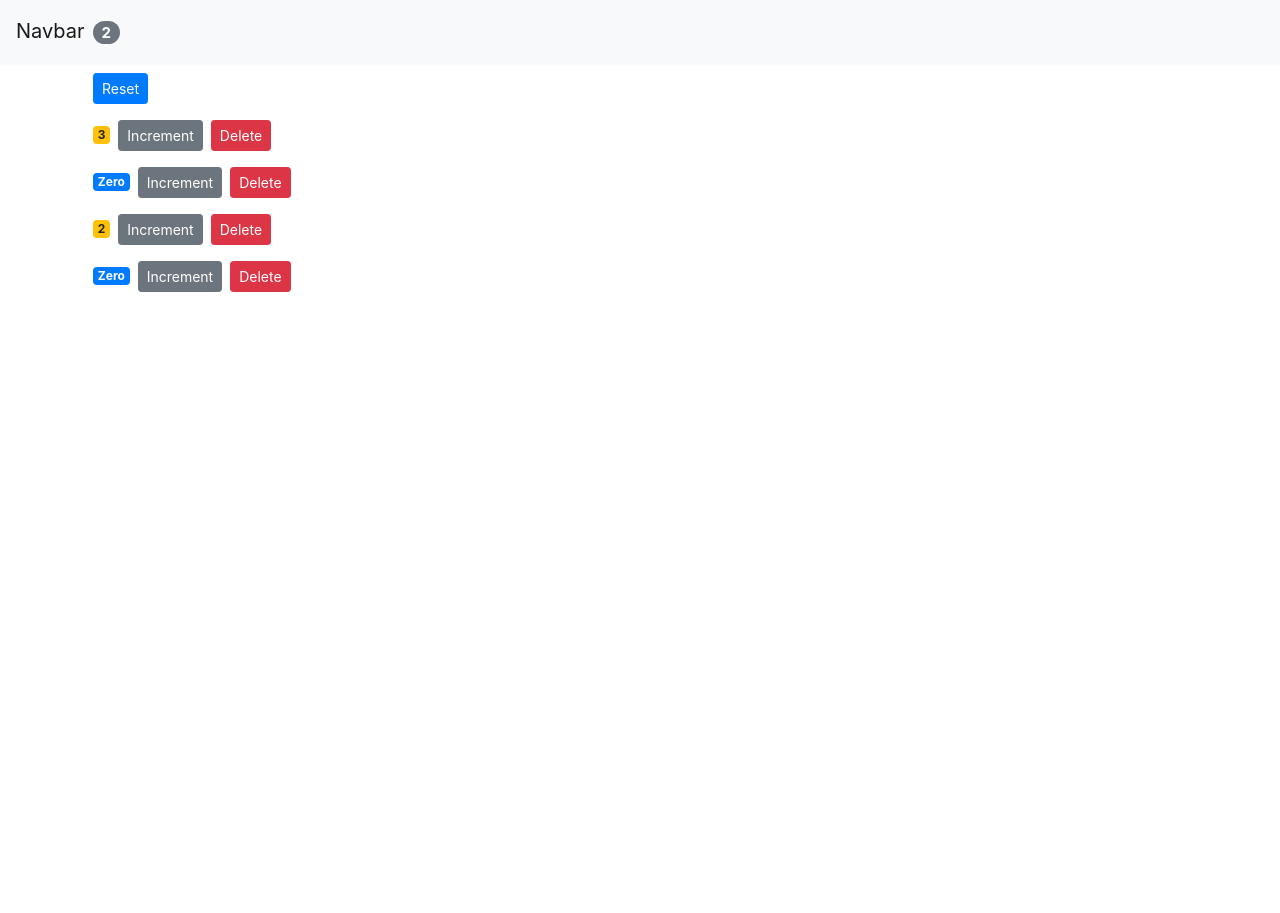
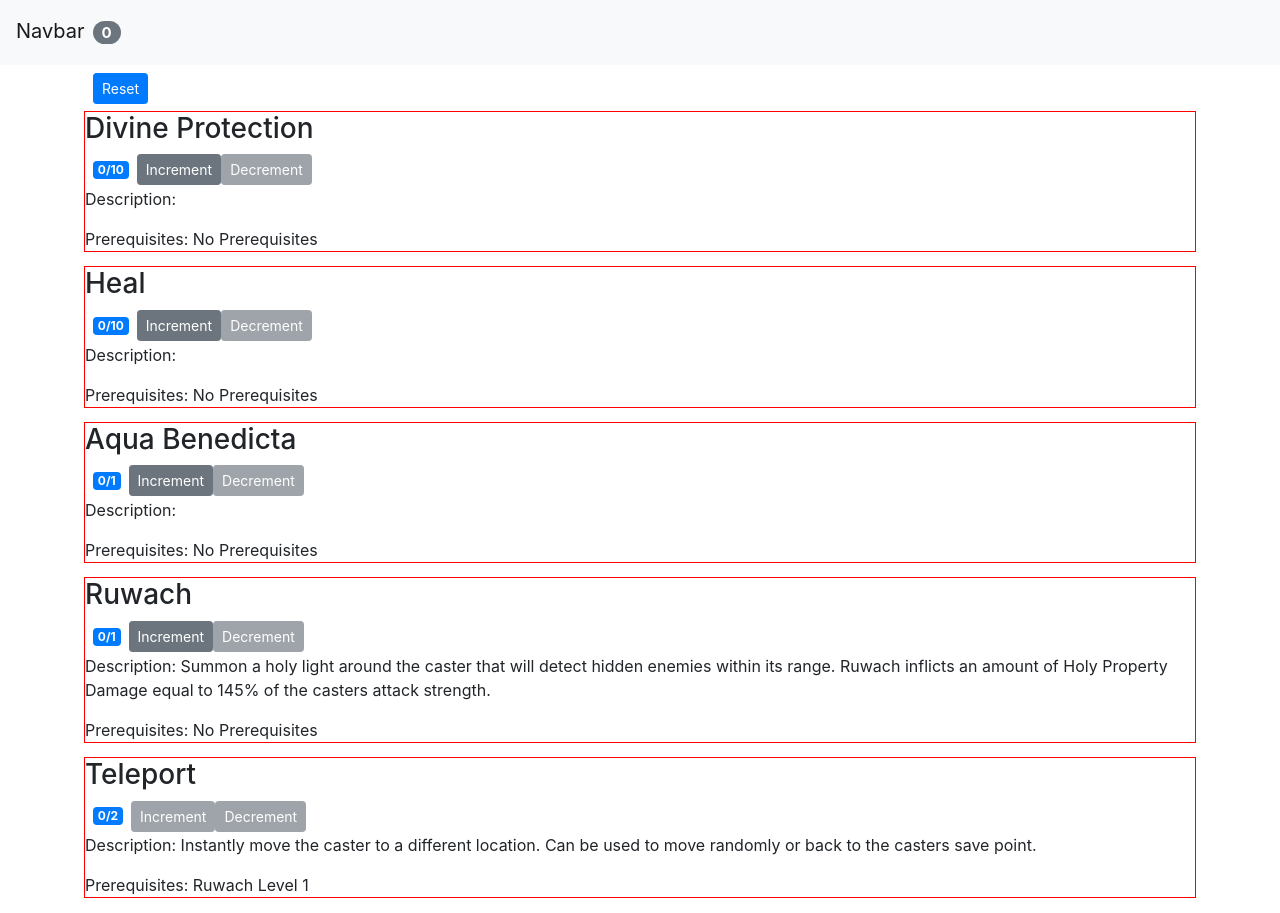
Before and after one commit to MichaelJahns/React-Tutorial, a React (Create React App) app in the folder counter/: page / in a window 1280 px wide. Before the commit the page ends 800 px from the top, so only its background shows below. Built offline with nearby package versions, Linux system fonts and the light colour scheme.

Commit message:
Attempting to recreate an rpg skill tree with React. I managed to get as far as prerequisites. '

```diff
--- a/counter/src/App.js
+++ b/counter/src/App.js
@@ -6,10 +6,45 @@ import "./App.css";
 class App extends Component {
   state = {
     counters: [
-      { id: 1, value: 3 },
-      { id: 2, value: 0 },
-      { id: 3, value: 2 },
-      { id: 4, value: 0 }
+      {
+        id: 1,
+        name: "Divine Protection",
+        value: 0,
+        levels: 10,
+        prerequisite: 0
+      },
+      {
+        id: 2,
+        name: "Heal",
+        value: 0,
+        levels: 10,
+        prerequisite: 0
+      },
+      {
+        id: 3,
+        name: "Aqua Benedicta",
+        value: 0,
+        levels: 1,
+        prerequisite: 0
+      },
+      {
+        id: 4,
+        name: "Ruwach",
+        value: 0,
+        levels: 1,
+        prerequisite: 0,
+        description:
+          "Summon a holy light around the caster that will detect hidden enemies within its range. Ruwach inflicts an amount of Holy Property Damage equal to 145% of the casters attack strength."
+      },
+      {
+        id: 5,
+        name: "Teleport",
+        value: 0,
+        levels: 2,
+        prerequisite: "Ruwach Level 1",
+        description:
+          "Instantly move the caster to a different location. Can be used to move randomly or back to the casters save point."
+      }
     ]
   };
 
@@ -30,15 +65,21 @@ class App extends Component {
     });
     this.setState({ counters });
   };
-  handleDelete = counterId => {
-    const counters = this.state.counters.filter(c => c.id !== counterId);
-    this.setState({ counters });
-  };
   handleIncrement = counter => {
     const counters = [...this.state.counters];
     const index = counters.indexOf(counter);
     counters[index] = { ...counter };
-    counters[index].value++;
+    counters[index] > 9 ? (counters[index] = 10) : (counters[index].value += 1);
+    // counters[index] >= counters[index].prerequs
+    //   ? (counters[index].prerequisite =0)
+    //   : (counters[index].prerequisite =0e);
+    this.setState({ counters });
+  };
+  handleDecrement = counter => {
+    const counters = [...this.state.counters];
+    const index = counters.indexOf(counter);
+    counters[index] = { ...counter };
+    counters[index].value--;
     this.setState({ counters });
   };
 
@@ -54,7 +95,7 @@ class App extends Component {
             counters={this.state.counters}
             onReset={this.handleReset}
             onIncrement={this.handleIncrement}
-            onDelete={this.handleDelete}
+            onDecrement={this.handleDecrement}
           />
         </main>
       </React.Fragment>
--- a/counter/src/components/counter.jsx
+++ b/counter/src/components/counter.jsx
@@ -1,23 +1,41 @@
 import React, { Component } from "react";
 
-export default class Counter extends Component {
+export default class Skill extends Component {
   render() {
+    console.log(this.props.counter);
+    const isIncrementEnabled =
+      this.props.counter.prerequisite ||
+      this.props.counter.value >= this.props.counter.levels;
+    const isDecrementEnabled = this.props.counter.value <= 0;
+
     return (
       <aside>
         {this.props.children}
-        <span className={this.getBadgeClasses()}>{this.formatCount()}</span>
+        <h3> {this.props.counter.name} </h3>
+        <span className={this.getBadgeClasses()}>
+          {this.props.counter.value}/{this.props.counter.levels}
+        </span>
         <button
+          disabled={isIncrementEnabled}
           onClick={() => this.props.onIncrement(this.props.counter)}
           className="btn btn-secondary btn-sm"
         >
           Increment
         </button>
         <button
-          onClick={() => this.props.onDelete(this.props.counter.id)}
-          className="btn btn-danger btn-sm m-2"
+          disabled={isDecrementEnabled}
+          onClick={() => this.props.onDecrement(this.props.counter)}
+          className="btn btn-secondary btn-sm"
         >
-          Delete
+          Decrement
         </button>
+        <p> Description: {this.props.counter.description} </p>
+        <p>
+          Prerequisites:{" "}
+          {this.props.counter.prerequisite === 0
+            ? "No Prerequisites"
+            : this.props.counter.prerequisite}
+        </p>
       </aside>
     );
   }
@@ -26,9 +44,4 @@ export default class Counter extends Component {
     classes += this.props.counter.value === 0 ? "primary" : "warning";
     return classes;
   }
-
-  formatCount() {
-    const { value } = this.props.counter;
-    return value === 0 ? "Zero" : value;
-  }
 }
--- a/counter/src/components/counters.jsx
+++ b/counter/src/components/counters.jsx
@@ -3,7 +3,7 @@ import Counter from "./counter";
 
 export default class Counters extends Component {
   render() {
-    const { counters, onReset, onDelete, onIncrement } = this.props;
+    const { counters, onReset, onIncrement, onDecrement } = this.props;
 
     return (
       <div>
@@ -13,8 +13,8 @@ export default class Counters extends Component {
         {counters.map(counter => (
           <Counter
             key={counter.id}
-            onDelete={onDelete}
             onIncrement={onIncrement}
+            onDecrement={onDecrement}
             counter={counter}
           />
         ))}
--- a/counter/src/index.css
+++ b/counter/src/index.css
@@ -12,3 +12,7 @@ code {
   font-family: source-code-pro, Menlo, Monaco, Consolas, "Courier New",
     monospace;
 }
+
+aside {
+  outline: red 1px solid;
+}
```
